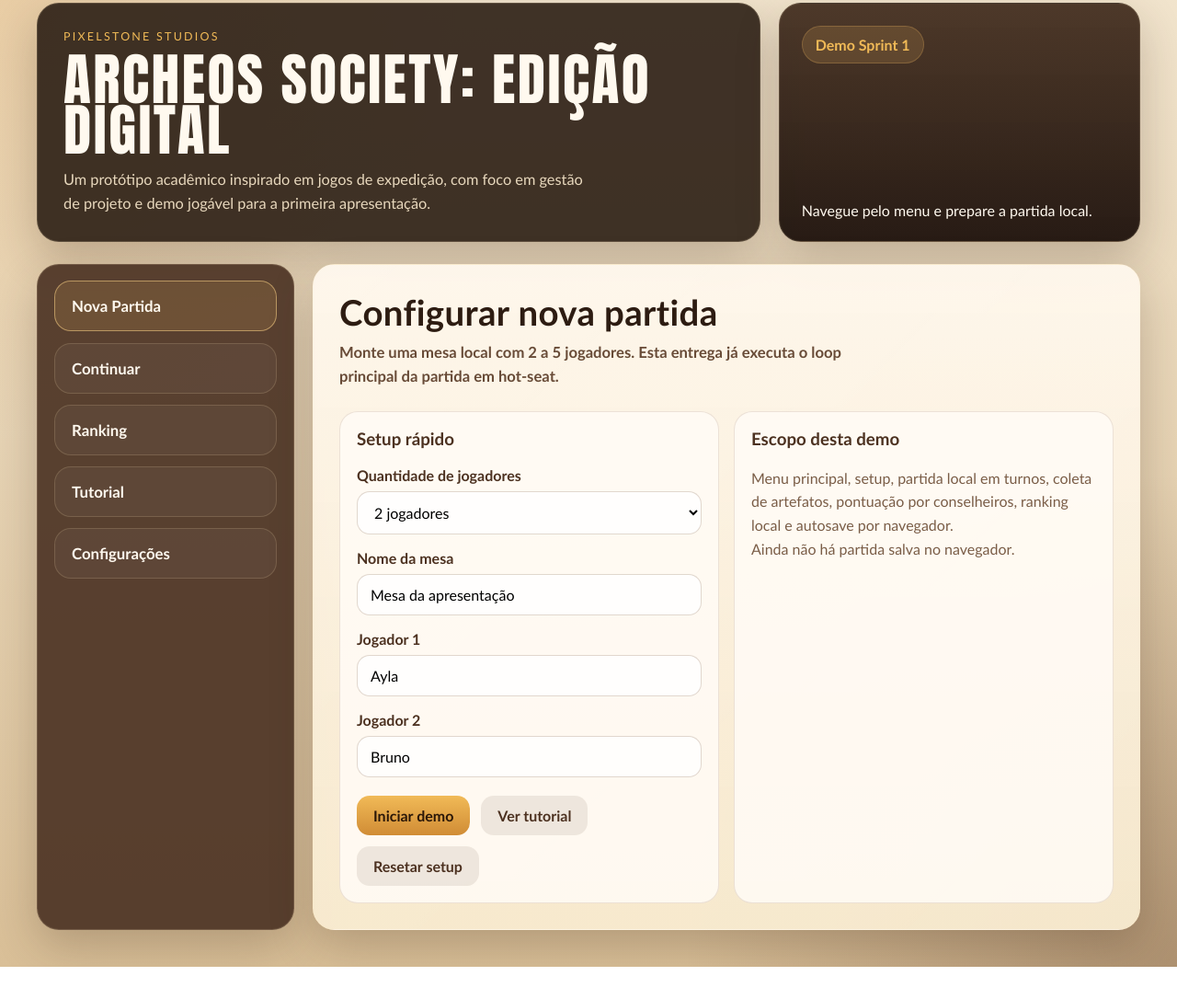
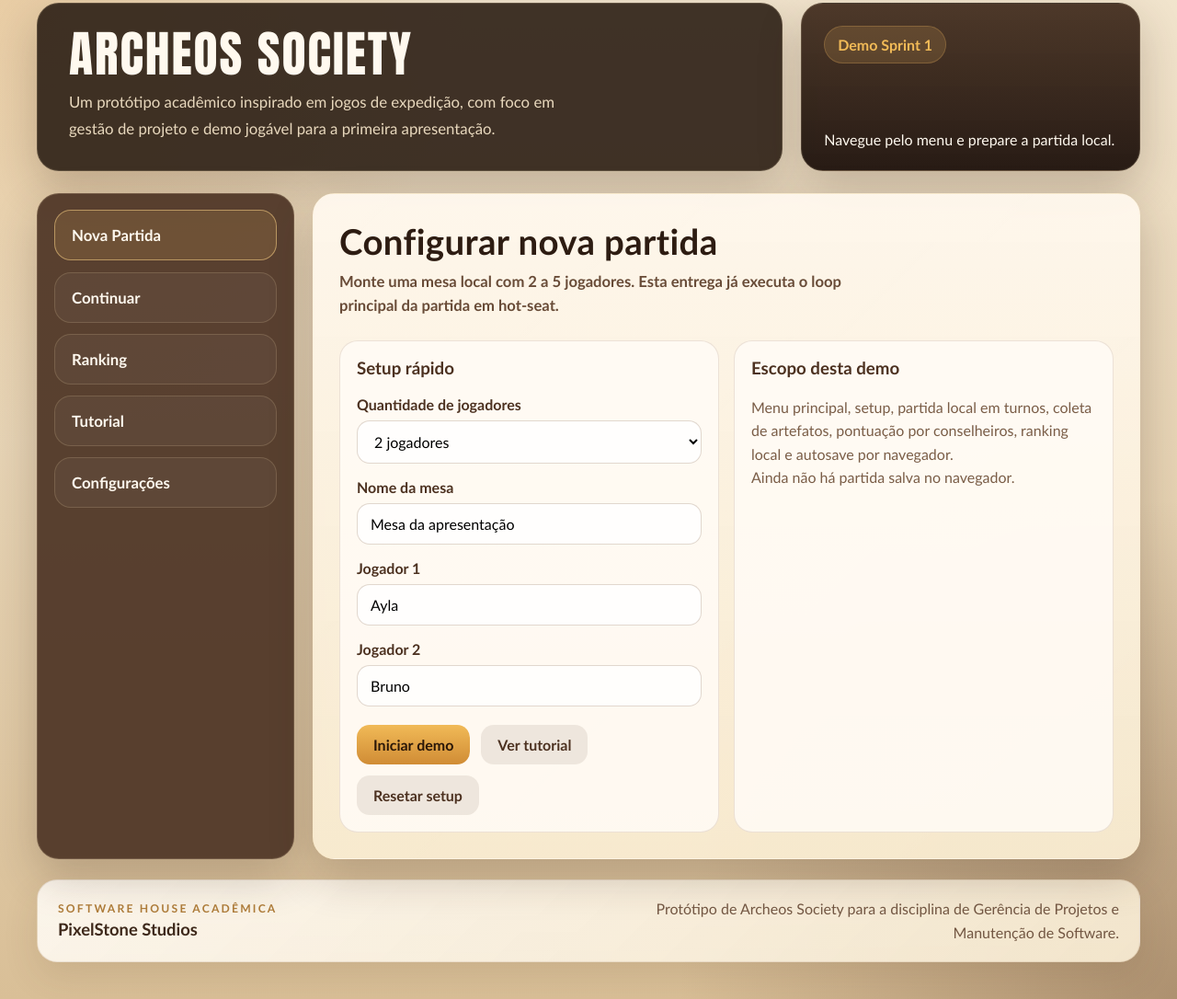
Before and after one commit to joao-portela/archeos-society, a website with bundled scripts: page index.html in a window 1280 px wide. Shown: the part 29-1115 px from the top of the page at 92% size. Before the commit the page ends 1080 px from the top, so only its background shows below. Built offline with nearby package versions, Linux system fonts and the light colour scheme.

Commit message:
style: ajusta hero e move assinatura para o rodape

```diff
--- a/index.html
+++ b/index.html
@@ -3,15 +3,14 @@
   <head>
     <meta charset="UTF-8" />
     <meta name="viewport" content="width=device-width, initial-scale=1.0" />
-    <title>Archeos Society: Edição Digital</title>
+    <title>Archeos Society</title>
     <link rel="stylesheet" href="./styles.css" />
   </head>
   <body>
     <div class="page-shell">
       <header class="hero">
         <div class="hero__copy">
-          <p class="eyebrow">PixelStone Studios</p>
-          <h1>Archeos Society: Edição Digital</h1>
+          <h1>Archeos Society</h1>
           <p class="hero__text">
             Um protótipo acadêmico inspirado em jogos de expedição, com foco em
             gestão de projeto e demo jogável para a primeira apresentação.
@@ -40,6 +39,17 @@
           <div id="screen-root"></div>
         </section>
       </main>
+
+      <footer class="site-footer">
+        <div class="site-footer__brand">
+          <span class="site-footer__kicker">Software House Acadêmica</span>
+          <strong>PixelStone Studios</strong>
+        </div>
+        <p class="site-footer__text">
+          Protótipo de Archeos Society para a disciplina de Gerência de Projetos
+          e Manutenção de Software.
+        </p>
+      </footer>
     </div>
 
     <script type="module" src="./src/main.js"></script>
--- a/styles.css
+++ b/styles.css
@@ -43,7 +43,7 @@ select {
 
 .hero {
   display: grid;
-  grid-template-columns: 1.6fr minmax(220px, 0.8fr);
+  grid-template-columns: 1.65fr minmax(220px, 0.75fr);
   gap: 20px;
   align-items: stretch;
   margin-bottom: 24px;
@@ -60,7 +60,7 @@ select {
 }
 
 .hero__copy {
-  padding: 28px;
+  padding: 30px 34px;
 }
 
 .hero__panel {
@@ -72,37 +72,29 @@ select {
   color: var(--text);
 }
 
-.eyebrow,
 .hero__text,
 .hero__hint,
 .meta {
   margin: 0;
 }
 
-.eyebrow {
-  font-family: var(--font-heading);
-  color: var(--accent-strong);
-  text-transform: uppercase;
-  letter-spacing: 0.18em;
-  font-size: 0.78rem;
-}
-
 .hero h1 {
-  margin: 12px 0;
+  margin: 0 0 14px;
   font-family: var(--font-display);
-  font-size: clamp(3rem, 4.8vw, 5.4rem);
+  font-size: clamp(2.8rem, 4.2vw, 4.75rem);
   font-weight: 700;
-  letter-spacing: 0.04em;
-  line-height: 0.9;
+  letter-spacing: 0.035em;
+  line-height: 0.92;
   color: var(--text);
   text-transform: uppercase;
+  white-space: nowrap;
 }
 
 .hero__text {
-  max-width: 60ch;
+  max-width: 56ch;
   color: var(--text-muted);
-  font-size: 1.02rem;
-  line-height: 1.6;
+  font-size: 1.05rem;
+  line-height: 1.7;
 }
 
 .hero__badge {
@@ -233,7 +225,6 @@ select {
 
 .field label {
   font-family: var(--font-heading);
-  font-weight: 700;
   font-weight: 600;
   color: #4c3120;
 }
@@ -442,6 +433,51 @@ select {
   margin-top: 16px;
 }
 
+.site-footer {
+  margin-top: 22px;
+  padding: 18px 22px;
+  border-radius: 22px;
+  border: 1px solid rgba(121, 79, 43, 0.12);
+  background:
+    linear-gradient(135deg, rgba(255, 251, 244, 0.88), rgba(245, 232, 207, 0.96)),
+    linear-gradient(180deg, rgba(255, 255, 255, 0.2), transparent);
+  box-shadow: 0 16px 38px rgba(86, 57, 35, 0.12);
+  display: flex;
+  align-items: center;
+  justify-content: space-between;
+  gap: 20px;
+}
+
+.site-footer__brand {
+  display: flex;
+  flex-direction: column;
+  gap: 4px;
+  min-width: 220px;
+}
+
+.site-footer__brand strong {
+  font-family: var(--font-heading);
+  font-size: 1.15rem;
+  color: #3e291b;
+}
+
+.site-footer__kicker {
+  font-family: var(--font-heading);
+  font-size: 0.76rem;
+  font-weight: 700;
+  letter-spacing: 0.18em;
+  text-transform: uppercase;
+  color: #ad7b39;
+}
+
+.site-footer__text {
+  margin: 0;
+  max-width: 58ch;
+  color: #725642;
+  line-height: 1.65;
+  text-align: right;
+}
+
 @media (max-width: 920px) {
   .hero,
   .app-grid,
@@ -449,7 +485,20 @@ select {
     grid-template-columns: 1fr;
   }
 
+  .hero h1 {
+    white-space: normal;
+  }
+
   .screen-card {
     min-height: auto;
   }
+
+  .site-footer {
+    flex-direction: column;
+    align-items: flex-start;
+  }
+
+  .site-footer__text {
+    text-align: left;
+  }
 }
```
